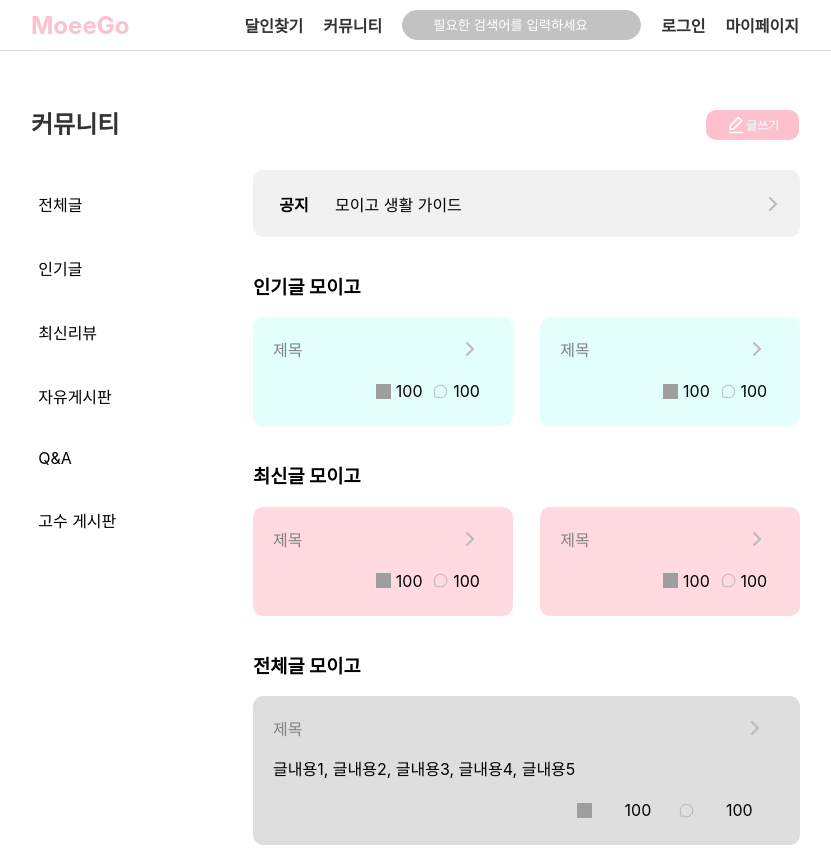
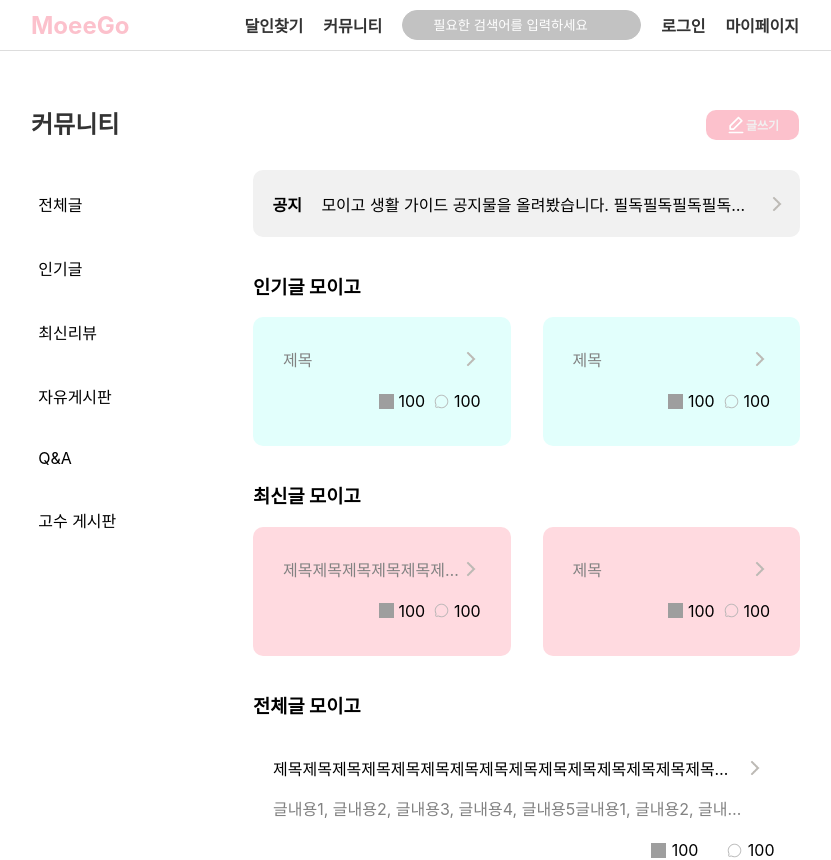
Before and after one commit to jaeheoon/moeego_client, a React (Vite) app: page /article in a window 1280 px wide. Shown: the top 860 px of the page, without its empty margins (225-1056 px from the left). Built offline with nearby package versions, Linux system fonts and the light colour scheme; grey boxes are pictures that could not be loaded.

Commit message:
[FE] Ref: 커뮤니티 메인 페이지 CSS 디자인 변경 (#62)
Co-authored-by: codelily <coldelily98@naver.com>

```diff
--- a/src/components/articles/ArticleMain.jsx
+++ b/src/components/articles/ArticleMain.jsx
@@ -17,7 +17,7 @@ const ArticleMain = () => {
                     <h1>커뮤니티</h1>
                     <div className="ButtonWrap">
                         <button type="button" id="articleWriteBtn" onClick={GoWrite}>
-                            <svg fill="#b2b2b2" version="1.1" id="Layer_1" xmlns="http://www.w3.org/2000/svg" xmlns:xlink="http://www.w3.org/1999/xlink" viewBox="-2 -2 24.00 24.00" enable-background="new 0 0 20 20" xml:space="preserve" stroke="#b2b2b2" stroke-width="0.0002" transform="matrix(1, 0, 0, 1, 0, 0)rotate(0)"><g id="SVGRepo_bgCarrier" stroke-width="0"></g><g id="SVGRepo_tracerCarrier" stroke-linecap="round" stroke-linejoin="round"></g><g id="SVGRepo_iconCarrier"> <path d="M18,20H2c-0.6,0-1-0.4-1-1s0.4-1,1-1h16c0.6,0,1,0.4,1,1S18.6,20,18,20z"></path> <path d="M7,16H3c-0.6,0-1-0.4-1-1v-4c0-0.3,0.1-0.5,0.3-0.7l10-10c0.4-0.4,1-0.4,1.4,0l4,4c0.4,0.4,0.4,1,0,1.4l-10,10 C7.5,15.9,7.3,16,7,16z M4,14h2.6l9-9L13,2.4l-9,9V14z"></path></g></svg>글쓰기
+                            <svg fill="#b2b2b2" version="1.1" id="Layer_1" xmlns="http://www.w3.org/2000/svg" xmlnsXlink="http://www.w3.org/1999/xlink" viewBox="-2 -2 24.00 24.00" enableBackground="new 0 0 20 20" xmlSpace="preserve" stroke="#b2b2b2" strokeWidth="0.0002" transform="matrix(1, 0, 0, 1, 0, 0)rotate(0)"><g id="SVGRepo_bgCarrier" strokeWidth="0"></g><g id="SVGRepo_tracerCarrier" strokeLinecap="round" strokeLinejoin="round"></g><g id="SVGRepo_iconCarrier"> <path d="M18,20H2c-0.6,0-1-0.4-1-1s0.4-1,1-1h16c0.6,0,1,0.4,1,1S18.6,20,18,20z"></path> <path d="M7,16H3c-0.6,0-1-0.4-1-1v-4c0-0.3,0.1-0.5,0.3-0.7l10-10c0.4-0.4,1-0.4,1.4,0l4,4c0.4,0.4,0.4,1,0,1.4l-10,10 C7.5,15.9,7.3,16,7,16z M4,14h2.6l9-9L13,2.4l-9,9V14z"></path></g></svg>글쓰기
                         </button>
                     </div>
                 </div>
@@ -30,7 +30,7 @@ const ArticleMain = () => {
                             <div>
                                 <h4>공지</h4>
                             </div>
-                            <div>모이고 생활 가이드</div>
+                            <div>모이고 생활 가이드 공지물을 올려봤습니다. 필독필독필독필독필독필독필독필독필독필독필독필독필독필독필독</div>
                             <div><img src="../src/image/next_icon.png" alt="next" /></div>
                         </div>
                         <div className='HotArticleContainer'>
@@ -52,7 +52,9 @@ const ArticleMain = () => {
                                     <div className='viewWrap'>
                                         <div className='titleWrap'>
                                             <div>제목</div>
-                                            <div><img src="../src/image/next_icon.png" alt="next" /></div>
+                                            <div>
+                                                <img src="../src/image/next_icon.png" alt="next" />
+                                            </div>
                                         </div>
                                         <div className='imageWrap'>
                                             <div><img src='../src/image/view_icon.svg' alt='view' /><span>100</span></div>
@@ -68,7 +70,7 @@ const ArticleMain = () => {
                                 <div className='LatestWrap'>
                                     <div className='viewWrap'>
                                         <div className='titleWrap'>
-                                            <div>제목</div>
+                                            <div>제목제목제목제목제목제목제목제목제목제목제목제목제목제목제목제목제목제목제목제목제목제목제목제목제목제목제목제목제목제목제목</div>
                                             <div><img src="../src/image/next_icon.png" alt="next" /></div>
                                         </div>
                                         <div className='imageWrap'>
@@ -97,11 +99,11 @@ const ArticleMain = () => {
                                 <div className='AllWrap'>
                                     <div className='viewWrap'>
                                         <div className='titleWrap'>
-                                            <div>제목</div>
+                                            <div>제목제목제목제목제목제목제목제목제목제목제목제목제목제목제목제목제목제목제목제목제목제목제목제목제목제목제목제목제목제목제목</div>
                                             <div><img src="../src/image/next_icon.png" alt="next" /></div>
                                         </div>
                                         <div className="contentWrap">
-                                            <div>글내용1, 글내용2, 글내용3, 글내용4, 글내용5</div>
+                                            <div>글내용1, 글내용2, 글내용3, 글내용4, 글내용5글내용1, 글내용2, 글내용3, 글내용4, 글내용5글내용1, 글내용2, 글내용3, 글내용4, 글내용5글내용1, 글내용2, 글내용3</div>
                                         </div>
                                         <div className='imageWrap'>
                                             <div><img src='../src/image/view_icon.svg' alt='view' /><span>100</span></div>
@@ -158,7 +160,7 @@ const ArticleMain = () => {
                                             <div><img src="../src/image/next_icon.png" alt="next" /></div>
                                         </div>
                                         <div className="contentWrap">
-                                            <div>글내용1, 글내용2, 글내용3, 글내용4, 글내용5</div>
+                                            <div>글내용1, 글내용2, 글내용3, 글내용4, 글내용5글내용1, 글내용2, 글내용3, 글내용4, 글내용5글내용1, 글내용2, 글내용3, 글내용4, 글내용5글내용1, 글내용2, 글내용3, 글내용4, 글내용5글내용1, 글내용2, 글내용3, 글내용4, 글내용5글내용1, 글내용2, 글내용3, 글내용4, 글내용5글내용1, 글내용2, 글내용3, 글내용4, 글내용5글내용1, 글내용2, 글내용3, 글내용4, 글내용5글내용1, 글내용2, 글내용3, 글내용4, 글내용5글내용1, 글내용2, 글내용3, 글내용4, 글내용5글내용1, 글내용2, 글내용3, 글내용4, 글내용5글내용1, 글내용2, 글내용3, 글내용4, 글내용5글내용1, 글내용2, 글내용3, 글내용4, 글내용5글내용1, 글내용2, 글내용3, 글내용4, 글내용5글내용1, 글내용2, 글내용3, 글내용4, 글내용5글내용1, 글내용2, 글내용3, 글내용4, 글내용5글내용1, 글내용2, 글내용3, 글내용4, 글내용5글내용1, 글내용2, 글내용3, 글내용4, 글내용5글내용1, 글내용2, 글내용3, 글내용4, 글내용5글내용1, 글내용2, 글내용3, 글내용4, 글내용5글내용1, 글내용2, 글내용3, 글내용4, 글내용5글내용1, 글내용2, 글내용3, 글내용4, 글내용5글내용1, 글내용2, 글내용3, 글내용4, 글내용5글내용1, 글내용2, 글내용3, 글내용4, 글내용5글내용1, 글내용2, 글내용3, 글내용4, 글내용5글내용1, 글내용2, 글내용3, 글내용4, 글내용5글내용1, 글내용2, 글내용3, 글내용4, 글내용5</div>
                                         </div>
                                         <div className='imageWrap'>
                                             <div><img src='../src/image/view_icon.svg' alt='view' /><span>100</span></div>
--- a/src/css/articles/ArticleMain.css
+++ b/src/css/articles/ArticleMain.css
@@ -8,13 +8,6 @@
 .ArticleMainWrap {
     width: 100%;
     margin-top: 5%;
-}
-
-.ArticleMainWrap hr {
-    margin-top: 5%;
-    margin-bottom: 5%;
-    border-width:1px 0 0 0; border-color:#f2f2f2;
-    opacity: 30%;
 }
 
 .TopContainer {
@@ -88,6 +81,7 @@
 .MainContainer .Main-RightContainer {
     flex: 0 0 75%;
     padding: 10px;
+    width: 70%;
 }
 
 .life-topic-layout {
@@ -151,10 +145,12 @@
 }
 
 .NotionContainer div:nth-child(2) {
-    display: flex;
-    align-items: center;
-    justify-content: left;
-    width: 75%;
+    text-align: left;
+    overflow: hidden;
+    text-overflow: ellipsis;
+    white-space: nowrap;
+    box-sizing: border-box;
+    word-break: break-word;
 }
 
 .NotionContainer div:nth-child(3) {
@@ -178,18 +174,20 @@
 
 .HotArticleContainer .HotList {
     display: flex;
-    align-items: center;
-    gap: 5%;
+    flex-wrap: wrap;
+    justify-content: space-between;
     width: 100%;
+    gap: 1em;
 }
 
 .HotArticleContainer .HotList .HotWrap {
-    display: flex;
-    align-items: center;
+    flex: 1 1 calc(50% - 1em);
+    box-sizing: border-box;
+    max-width: calc(50% - 1em);
     background-color: rgb(226, 255, 252);
-    width: 100%;
     border-radius: 10px;
-    box-sizing: border-box;
+    padding: 10px;
+    border-radius: 10px;
 }
 
 .HotArticleContainer .HotList .HotWrap:hover {
@@ -201,6 +199,7 @@
     flex-direction: column;
     align-items: center;
     box-sizing: border-box;
+    width: 100%;
     padding: 20px;
 }
 
@@ -212,12 +211,12 @@
 }
 
 .HotArticleContainer .HotList .HotWrap .viewWrap .titleWrap div:nth-child(1) {
-    display: flex;
-    align-items: center;
-    justify-content: left;
     width: 90%;
     color: #828282;
+    white-space: nowrap;
     overflow: hidden;
+    text-overflow: ellipsis;
+    flex-shrink: 1;
 }
 
 .HotArticleContainer .HotList .HotWrap .viewWrap .titleWrap div:nth-child(2) {
@@ -269,22 +268,25 @@
     flex-direction: column;
     justify-content: center;
     margin-top: 1em;
+    width: 100%;
 }
 
 .LatestArticleContainer .LatestList {
     display: flex;
-    align-items: center;
-    gap: 5%;
+    flex-wrap: wrap;
+    justify-content: space-between;
     width: 100%;
+    gap: 1em;
 }
 
 .LatestArticleContainer .LatestList .LatestWrap {
-    display: flex;
-    align-items: center;
+    flex: 1 1 calc(50% - 1em);
+    box-sizing: border-box;
+    max-width: calc(50% - 1em);
     background-color: #ffdae0;
-    width: 100%;
     border-radius: 10px;
-    box-sizing: border-box;
+    padding: 10px;
+    border-radius: 10px;
 }
 
 .LatestArticleContainer .LatestList .LatestWrap:hover {
@@ -292,6 +294,7 @@
 }
 
 .LatestArticleContainer .LatestList .LatestWrap .viewWrap {
+    width: 100%;
     display: flex;
     flex-direction: column;
     align-items: center;
@@ -302,17 +305,19 @@
 .LatestArticleContainer .LatestList .LatestWrap .viewWrap .titleWrap {
     display: flex;
     align-items: center;
-    justify-content: space-between;
+    justify-content: center;
     width: 100%;
 }
 
 .LatestArticleContainer .LatestList .LatestWrap .viewWrap .titleWrap div:nth-child(1) {
-    display: flex;
-    align-items: center;
-    justify-content: left;
     width: 90%;
     color: #828282;
+    text-align: left;
     overflow: hidden;
+    text-overflow: ellipsis;
+    white-space: nowrap;
+    box-sizing: border-box;
+    word-break: break-word;
 }
 
 .LatestArticleContainer .LatestList .LatestWrap .viewWrap .titleWrap div:nth-child(2) {
@@ -371,12 +376,12 @@
     display: flex;
     align-items: center;
     width: 100%;
+    border-bottom: 1px solid #dedede;
 }
 
 .AllArticleContainer .AllList .AllWrap {
     display: flex;
     align-items: center;
-    background-color: #dedede;
     width: 100%;
     border-radius: 10px;
     box-sizing: border-box;
@@ -403,12 +408,13 @@
 }
 
 .AllArticleContainer .AllList .AllWrap .viewWrap .titleWrap div:nth-child(1) {
-    display: flex;
-    align-items: center;
-    justify-content: left;
     width: 90%;
-    color: #828282;
+    text-align: left;
     overflow: hidden;
+    text-overflow: ellipsis;
+    white-space: nowrap;
+    box-sizing: border-box;
+    word-break: break-word;
 }
 
 .AllArticleContainer .AllList .AllWrap .viewWrap .titleWrap div:nth-child(2) {
@@ -426,15 +432,21 @@
 .AllArticleContainer .AllList .AllWrap .viewWrap .contentWrap {
     display: flex;
     align-items: center;
-    justify-content: center;
+    justify-content: left;
     width: 100%;
 }
 
 .AllArticleContainer .AllList .AllWrap .viewWrap .contentWrap div {
-    width: 100%;
-    display: flex;
+    width: 95%;
+    color: #828282;
     vertical-align: text-top;
     margin-top: 1em;
+    text-align: left;
+    overflow: hidden;
+    text-overflow: ellipsis;
+    white-space: nowrap;
+    box-sizing: border-box;
+    word-break: break-word;
 }
 
 .AllArticleContainer .AllList .AllWrap .viewWrap .imageWrap {
@@ -449,7 +461,7 @@
     display: flex;
     align-items: center;
     justify-content: right;
-    width: 20%;
+    width: 15%;
     padding: 20px 0px 5px 0px;
 }
 
@@ -464,6 +476,5 @@
     display: flex;
     align-items: center;
     justify-content: center;
-    width: 100%;
-    margin-left: 0.3em;
+    width: 50%;
 }
```
